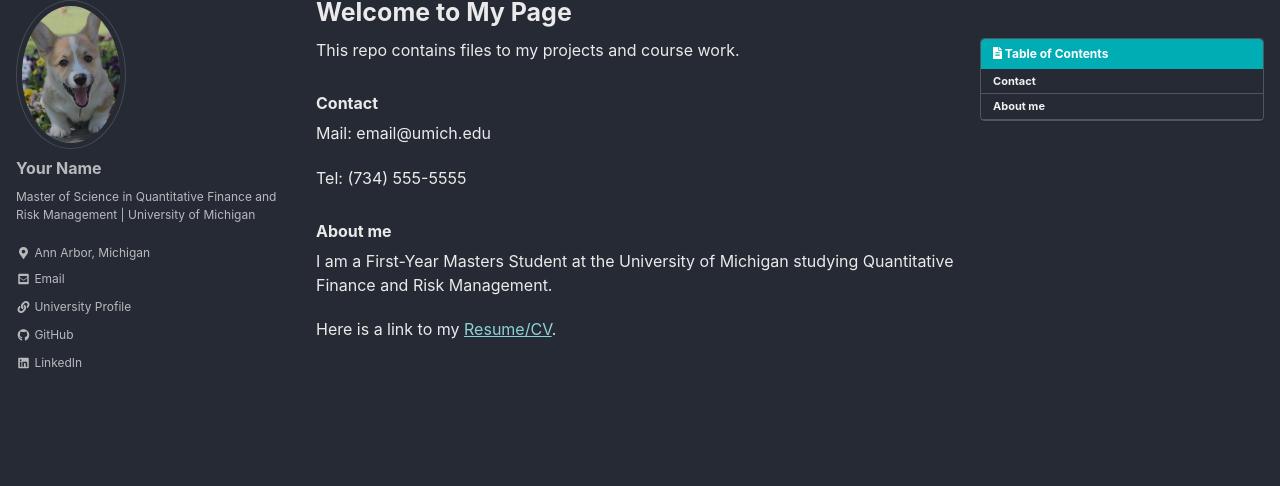
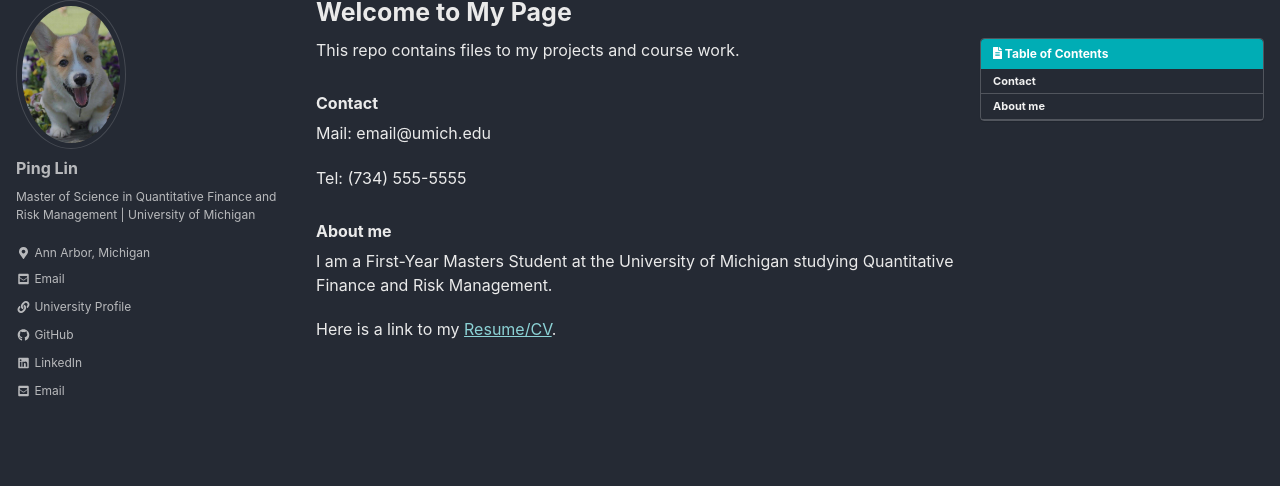
Before and after one commit to pinglin121596/pinglin121596.github.io, a Jekyll site: the page built from _pages/about.md, in a window 1280 px wide. Shown: the part 81-567 px from the top of the page. Built offline with Jekyll 4.4.1, drawn with Linux system fonts in a browser that asks for light colours; cached includes are drawn as plain includes; nearby versions of some CDN libraries.

Commit message:
Update _config.yml

```diff
--- a/_config.yml
+++ b/_config.yml
@@ -103,15 +103,15 @@ analytics:
 
 # Site Author
 author:
-  name             : "Your Name"
+  name             : "Ping Lin"
   avatar           : "/assets/images/profile_pic.jpg" # path of avatar image, e.g. "/assets/images/bio-photo.jpg"
   bio              : "Master of Science in Quantitative Finance and Risk Management | University of Michigan"
   location         : "Ann Arbor, Michigan"
-  email            : #email@umich.edu
+  email            : "ppinglin@umich.edu"
   links:
     - label: "Email"
       icon: "fas fa-fw fa-envelope-square"
-      url: "mailto:email@umich.edu"
+      url: "mailto:ppinglin@umich.edu"
     - label: "University Profile"
       icon: "fas fa-fw fa-link"
       url: "https://lsa.umich.edu/math/people/quant/2018.html"
```
